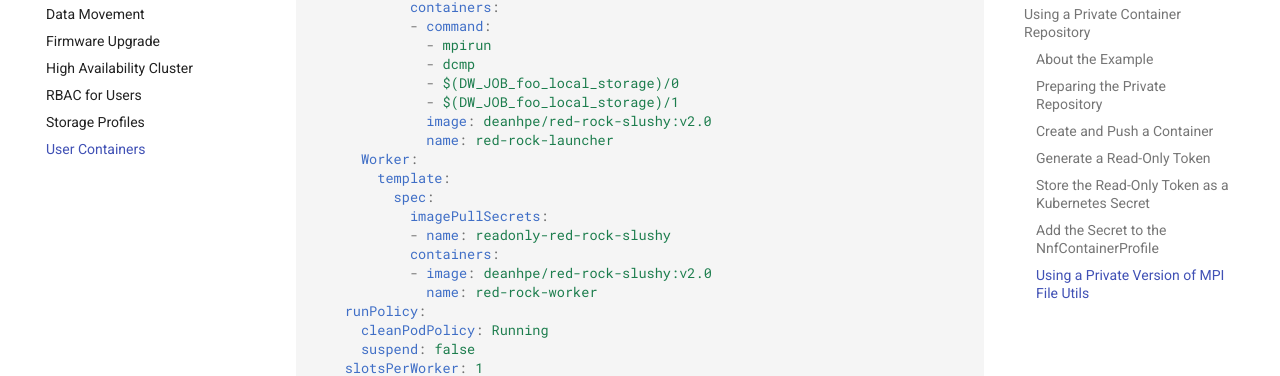
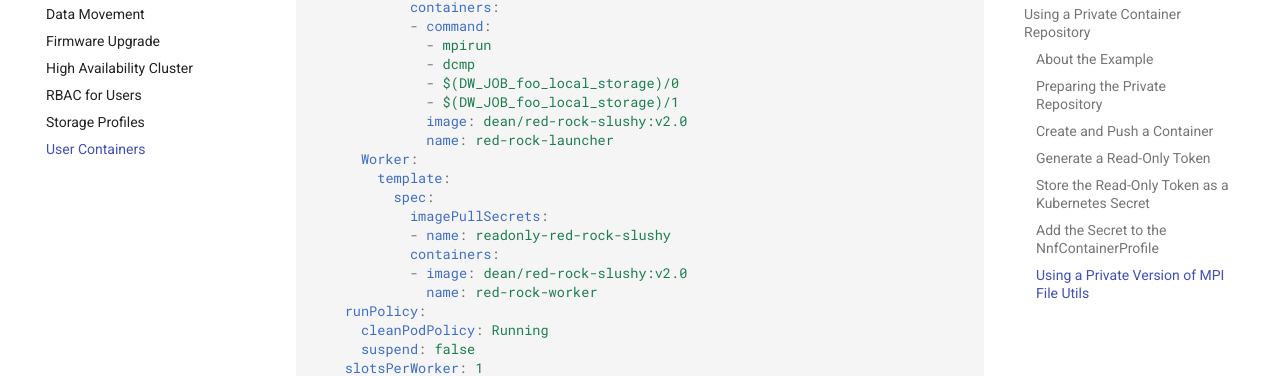
Before and after one commit to NearNodeFlash/NearNodeFlash.github.io, an MkDocs documentation site: the page built from docs/guides/user-containers/readme.md, in a window 1280 px wide and 900 px high, scrolled down 3701 px. Shown: the part 148-524 px from the top of the window. Built offline with MkDocs 1.6.1 and Material for MkDocs 9.7.7, drawn with Linux system fonts in a browser that asks for light colours; comment, search, counter and statistics services are not loaded; the version menu is left out.

Commit message:
Review fixup, for deanhpe to dean
Signed-off-by: Dean Roehrich <dean.roehrich@hpe.com>

```diff
--- a/docs/guides/user-containers/readme.md
+++ b/docs/guides/user-containers/readme.md
@@ -166,7 +166,7 @@ data:
               - dcmp
               - $(DW_JOB_foo_local_storage)/0
               - $(DW_JOB_foo_local_storage)/1
-              image: deanhpe/red-rock-slushy:v2.0
+              image: dean/red-rock-slushy:v2.0
               name: red-rock-launcher
       Worker:
         template:
@@ -174,7 +174,7 @@ data:
             imagePullSecrets:
             - name: readonly-red-rock-slushy
             containers:
-            - image: deanhpe/red-rock-slushy:v2.0
+            - image: dean/red-rock-slushy:v2.0
               name: red-rock-worker
     runPolicy:
       cleanPodPolicy: Running
```
